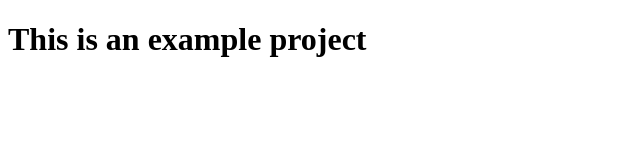
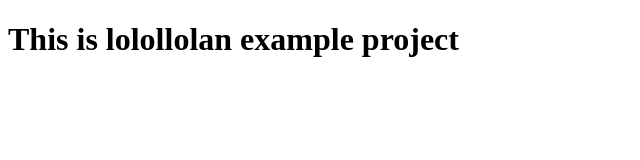
Before and after one commit to DikijAndrii/My-first-project, a plain HTML site: page index.html in a window 1280 px wide. Shown: the whole page, without its empty margins (0-640 px from the left). Drawn offline with Linux system fonts and the light colour scheme.

Commit message:
add modified intex

```diff
--- a/index.html
+++ b/index.html
@@ -6,6 +6,6 @@
     <title>Document</title>
 </head>
 <body>
-<h1>This is an example project</h1>
+<h1>This is lolollolan example project</h1>
 </body>
 </html>
```
